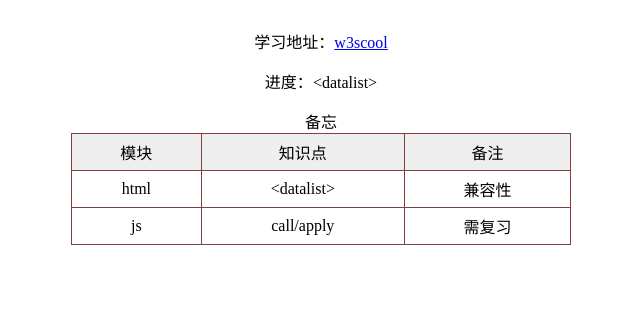
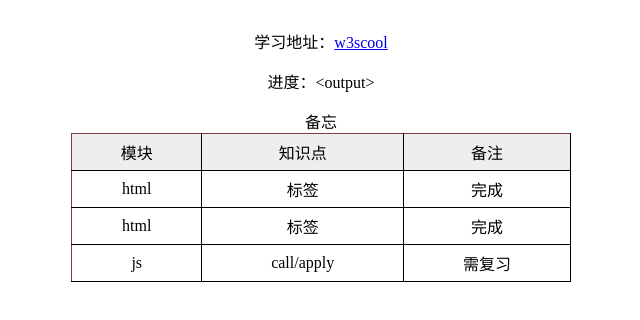
Before and after one commit to TongSiwei/web, a website: page index.html in a window 1280 px wide. Shown: the whole page, without its empty margins (319-959 px from the left). Drawn offline with Linux system fonts and the light colour scheme; files that its build step writes are made by us from their sources.

Commit message:
add node

```diff
--- a/index.html
+++ b/index.html
@@ -1,6 +1,12 @@
 <!DOCTYPE html>
 <html lang="zh_CN">
-
+<style type="text/css">
+    td{
+        border: 1px solid #000;
+        padding: 5px 10px;
+        text-align: center;
+    }
+</style>
 <head>
     <meta charset="UTF-8">
     <title>Web</title>
@@ -11,8 +17,8 @@
 
 <body>
     <p>学习地址：<a href="http://www.w3school.com.cn/tags/html_ref_byfunc.asp">w3scool</a></p>
-    <p>进度：<span>&lt;datalist&gt;</span></p>
-    <table>
+    <p>进度：<span>&lt;output&gt;</span></p>
+    <table border="0" cellspacing="0" cellpadding="0">
         <caption>备忘</caption>
         <thead>
             <tr>
@@ -24,8 +30,13 @@
         <tbody>
             <tr>
                 <td>html</td>
-                <td>&lt;datalist&gt;</td>
-                <td>兼容性</td>
+                <td>标签</td>
+                <td>完成</td>
+            </tr>
+            <tr>
+                <td>html</td>
+                <td>标签</td>
+                <td>完成</td>
             </tr>
             <tr>
                 <td>js</td>
```
Also changed, not shown: app/templates/html/DOM/node.html (added, +27 -0 lines).
